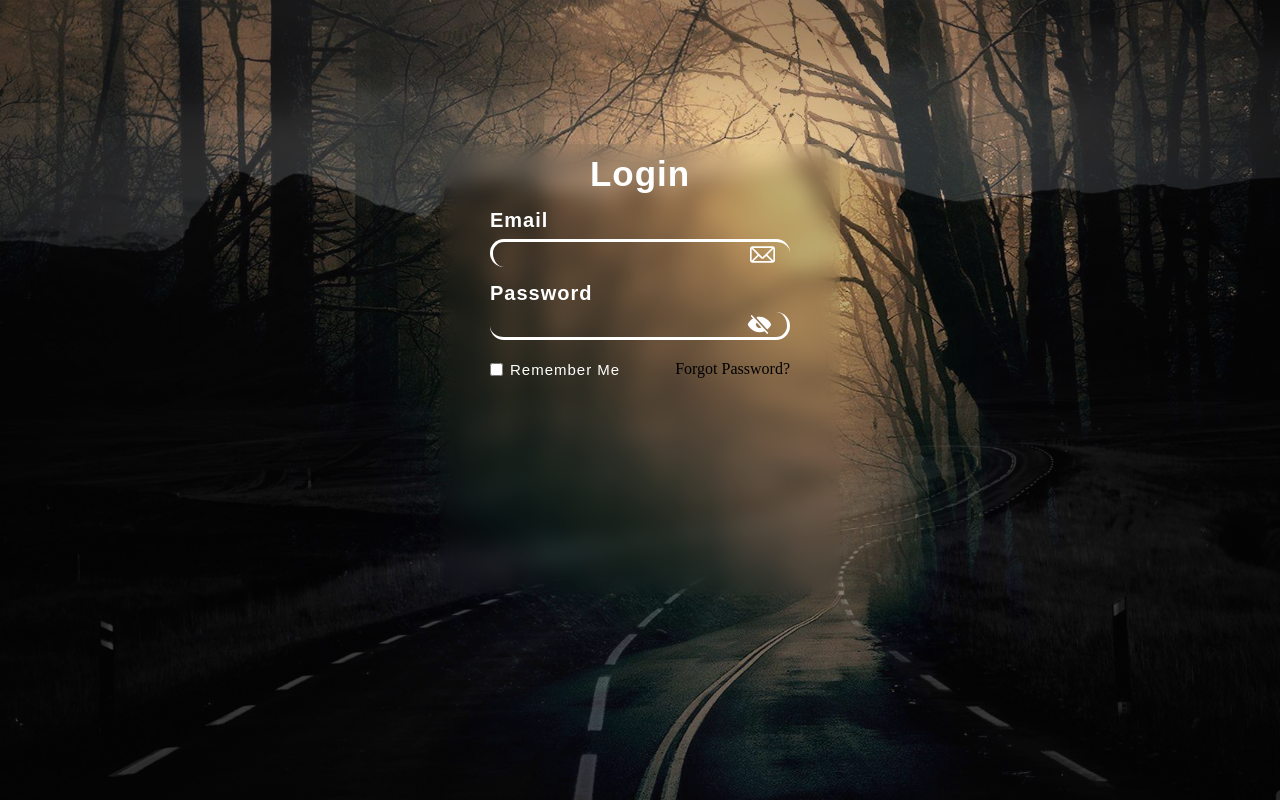
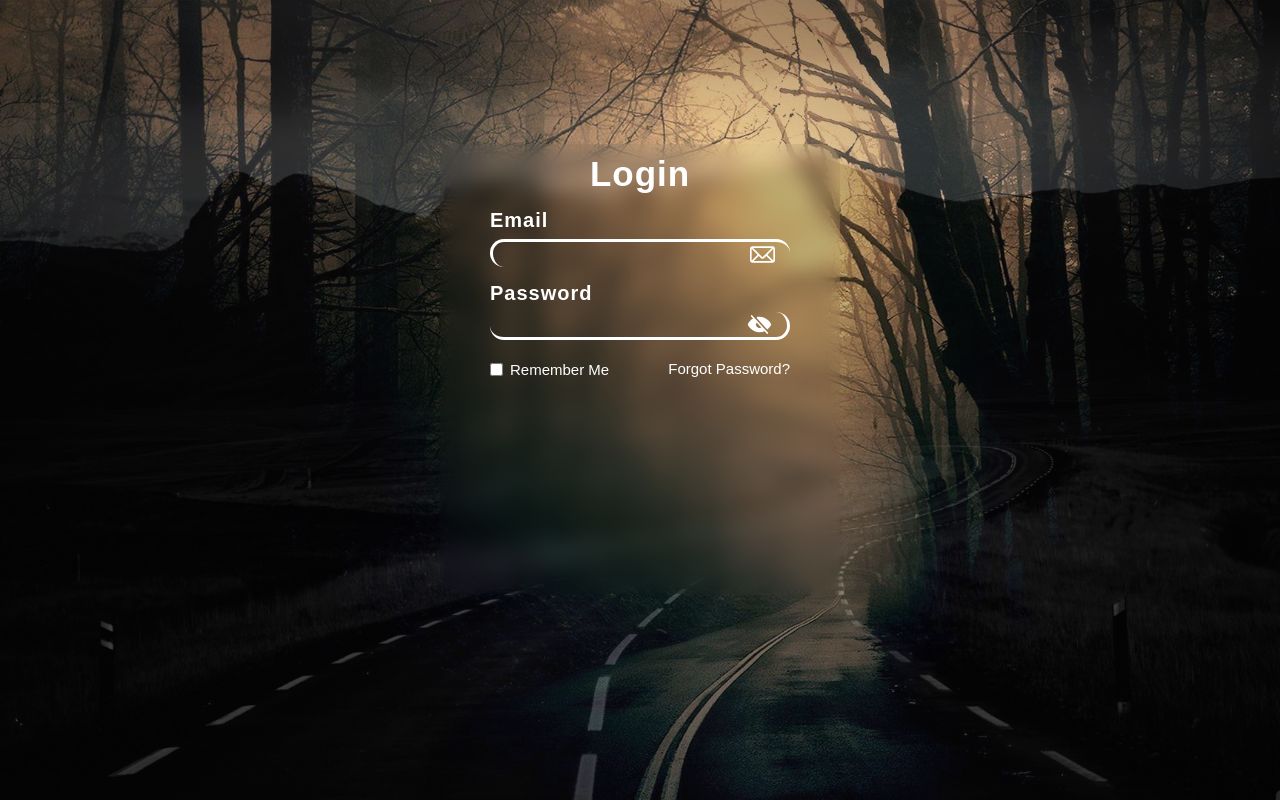
Before and after one commit to Akbar4964/Login-Form, a plain HTML site: page index.html in a window 1280 px wide. Drawn offline with Linux system fonts and the light colour scheme.

Commit message:
added codes

```diff
--- a/styles/style.css
+++ b/styles/style.css
@@ -161,7 +161,22 @@ a {
 .remember > p {
   font-size: 15px;
   font-weight: 500;
-  letter-spacing: 1px;
   color: #fff;
   font-family: Arial, Helvetica, sans-serif;
 }
+
+.forgot > a {
+  font-size: 15px;
+  font-weight: 500;
+  color: #fff;
+  font-family: Arial, Helvetica, sans-serif;
+}
+
+.forgot > a:hover {
+  text-decoration-line: underline;
+  color: #fff;
+}
+
+.forgot > a:visited {
+  color: #ebebeb;
+}
```
